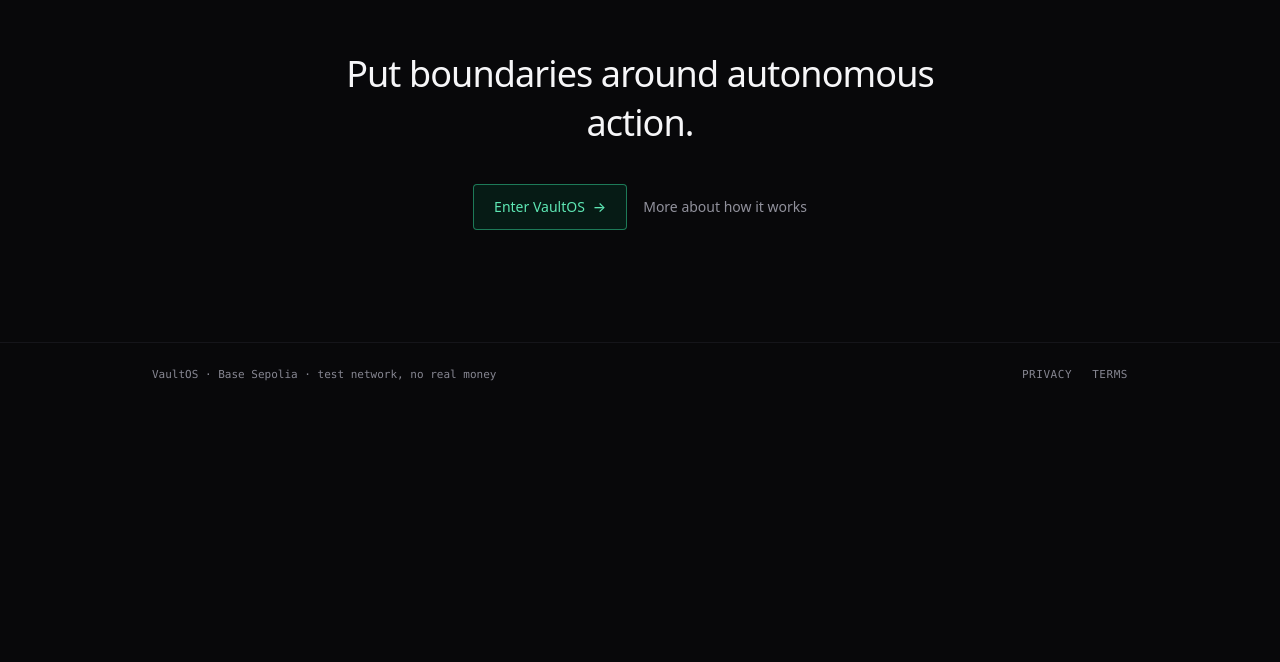
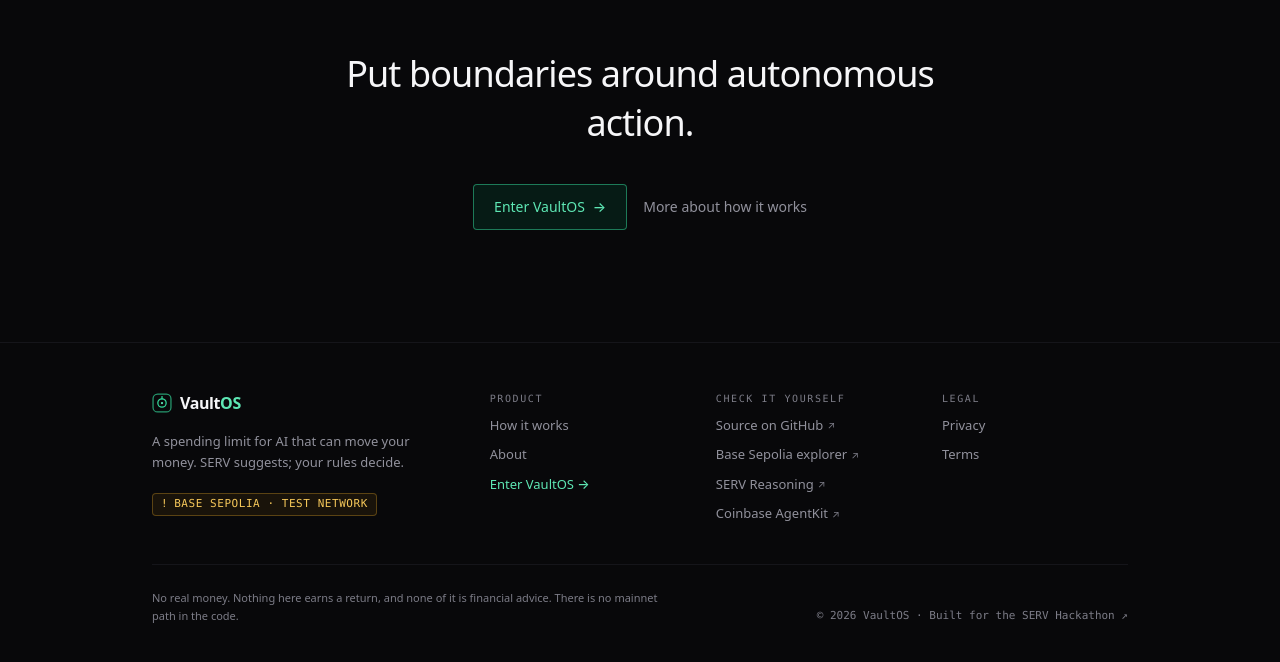
Before and after one commit to Raga-vibe/vaultos, a Next.js app: page / in a window 1280 px wide. Shown: the part 3129-3791 px from the top of the page. Before the commit the page ends 3536 px from the top, so only its background shows below. Built offline with nearby package versions, Linux system fonts and the light colour scheme; no server answers.

Commit message:
Single shared footer with verification links

```diff
--- a/components/shell/AppShell.tsx
+++ b/components/shell/AppShell.tsx
@@ -14,6 +14,7 @@
 import { motion, useReducedMotion } from "motion/react";
 import type { ReactNode } from "react";
 import { Brand, BrandMark, Wordmark } from "./Brand";
+import { Footer } from "./Footer";
 
 const NAV = [
   { href: "/app", label: "Overview", glyph: "◎" },
@@ -117,33 +118,7 @@
           {children}
         </div>
 
-        <footer className="mx-auto w-full max-w-6xl border-t border-ink-800 px-4 py-6 sm:px-6 lg:px-10">
-          <div className="flex flex-wrap items-center gap-x-5 gap-y-2">
-            <span className="font-mono text-[11px] text-mute-3">
-              VaultOS · Base Sepolia · test network, no real money
-            </span>
-            <nav className="ml-auto flex gap-5" aria-label="Legal">
-              <Link
-                href="/about"
-                className="font-mono text-[11px] uppercase tracking-wider text-mute-2 hover:text-ink-100"
-              >
-                About
-              </Link>
-              <Link
-                href="/privacy"
-                className="font-mono text-[11px] uppercase tracking-wider text-mute-2 hover:text-ink-100"
-              >
-                Privacy
-              </Link>
-              <Link
-                href="/terms"
-                className="font-mono text-[11px] uppercase tracking-wider text-mute-2 hover:text-ink-100"
-              >
-                Terms
-              </Link>
-            </nav>
-          </div>
-        </footer>
+        <Footer variant="app" />
       </main>
 
       {/* Mobile bottom bar */}
--- /dev/null
+++ b/components/shell/Footer.tsx
@@ -0,0 +1,237 @@
+"use client";
+
+/**
+ * The footer, for both shells.
+ *
+ * There used to be two of these — one in SiteShell, one in AppShell — saying
+ * almost the same thing in almost the same markup. Two copies of a footer is
+ * how a product ends up with two different answers to "what network is this
+ * on", so there is now one definition and a variant.
+ *
+ * WHAT A FOOTER IS FOR HERE
+ *
+ * On most products a footer is where links go to die. On this one it is doing
+ * real work, because the single most useful thing VaultOS can offer a sceptical
+ * reader is a way to stop taking its word for anything. So the "Check it
+ * yourself" column is the one that exists first: the source, the chain
+ * explorer, and the model the reasoning actually runs on. Everything else is
+ * arranged around it.
+ *
+ * The testnet line is stated twice on purpose — once as a chip you cannot miss
+ * and once in the small print at the bottom — because it is the one claim that
+ * matters if someone skims. Over-stating it is a cheap mistake. Under-stating
+ * it is not.
+ *
+ * TWO VARIANTS
+ *
+ * "site" is the full four-column footer for the public pages, where a visitor
+ * is deciding whether this is real.
+ *
+ * "app" is a compressed two-row version for the workspace, where the same
+ * person has already decided and is trying to get something done. A tall
+ * footer under a tool is furniture in the way. It keeps the verification
+ * links, because those stay useful, and drops the marketing.
+ */
+
+import clsx from "clsx";
+import Link from "next/link";
+import { Brand } from "./Brand";
+
+/**
+ * Where the footer points.
+ *
+ * External destinations are listed once, here, so a moved repository or a
+ * renamed explorer is a single edit rather than a hunt. Nothing in this list
+ * is environment-dependent — the wallet address deliberately is not here,
+ * because it is resolved at runtime from CDP and a hardcoded copy would
+ * quietly start lying the first time somebody deploys this with their own
+ * credentials. The address lives on the wallet card, where it is read from
+ * the chain, and links to the explorer from there.
+ */
+const EXTERNAL = {
+  source: "https://github.com/Raga-vibe/vaultos",
+  explorer: "https://sepolia.basescan.org",
+  serv: "https://openserv.ai",
+  hackathon: "https://www.openserv.ai/hackathon",
+  agentkit: "https://docs.cdp.coinbase.com/agent-kit/welcome",
+} as const;
+
+/** An outbound link. The arrow is the affordance; the rel is the hygiene. */
+function Out({
+  href,
+  children,
+}: {
+  href: string;
+  children: React.ReactNode;
+}) {
+  return (
+    <a
+      href={href}
+      target="_blank"
+      rel="noreferrer noopener"
+      className="group inline-flex items-center gap-1 text-[13px] text-mute-1 transition-colors hover:text-ink-100"
+    >
+      {children}
+      <span
+        aria-hidden="true"
+        className="text-[10px] text-mute-3 transition-colors group-hover:text-ink-200"
+      >
+        ↗
+      </span>
+    </a>
+  );
+}
+
+/** An internal link, matched to Out so a column reads evenly. */
+function In({ href, children }: { href: string; children: React.ReactNode }) {
+  return (
+    <Link
+      href={href}
+      className="text-[13px] text-mute-1 transition-colors hover:text-ink-100"
+    >
+      {children}
+    </Link>
+  );
+}
+
+/** One labelled column. */
+function Column({
+  title,
+  children,
+}: {
+  title: string;
+  children: React.ReactNode;
+}) {
+  return (
+    <nav aria-label={title} className="flex flex-col gap-2.5">
+      <p className="font-mono text-[10px] uppercase tracking-[0.16em] text-mute-3">
+        {title}
+      </p>
+      {children}
+    </nav>
+  );
+}
+
+/**
+ * The network chip.
+ *
+ * Amber, not red. Red in this product means one thing — a policy refusal —
+ * and spending it on a standing disclaimer would blunt the only colour that
+ * has to keep its meaning. The glyph carries it for anyone who cannot see the
+ * hue at all.
+ */
+function NetworkChip() {
+  return (
+    <span className="inline-flex items-center gap-1.5 rounded border border-warn-500/30 bg-warn-950/40 px-2 py-0.5 font-mono text-[11px] uppercase tracking-wider text-warn-400">
+      <span aria-hidden="true">!</span>
+      Base Sepolia · test network
+    </span>
+  );
+}
+
+export function Footer({
+  variant = "site",
+  className,
+}: {
+  variant?: "site" | "app";
+  className?: string;
+}) {
+  const year = 2026;
+
+  /* The fine print, identical in both variants. It is the thing most worth
+     keeping identical. */
+  const finePrint = (
+    <p className="text-[11px] leading-relaxed text-mute-3">
+      No real money. Nothing here earns a return, and none of it is financial
+      advice. There is no mainnet path in the code.
+    </p>
+  );
+
+  if (variant === "app") {
+    return (
+      <footer
+        className={clsx(
+          "mx-auto w-full max-w-6xl border-t border-ink-800 px-4 py-7 sm:px-6 lg:px-10",
+          className,
+        )}
+      >
+        <div className="flex flex-wrap items-start gap-x-8 gap-y-4">
+          <div className="min-w-0">
+            <NetworkChip />
+            <div className="mt-2.5 max-w-md">{finePrint}</div>
+          </div>
+
+          <div className="flex w-full flex-wrap items-center gap-x-5 gap-y-2 sm:ml-auto sm:w-auto">
+            <In href="/about">About</In>
+            <Out href={EXTERNAL.source}>Source</Out>
+            <Out href={EXTERNAL.explorer}>Explorer</Out>
+            <In href="/privacy">Privacy</In>
+            <In href="/terms">Terms</In>
+          </div>
+        </div>
+      </footer>
+    );
+  }
+
+  return (
+    <footer className={clsx("border-t border-ink-800", className)}>
+      <div className="mx-auto w-full max-w-5xl px-4 py-12 sm:px-6">
+        <div className="grid gap-10 sm:grid-cols-2 lg:grid-cols-[1.6fr_1fr_1fr_1fr]">
+          {/* Identity. One sentence, because the whole site is the long
+              version and a footer that re-pitches is a footer nobody reads. */}
+          <div className="flex flex-col gap-3">
+            <Link href="/" aria-label="VaultOS home" className="w-fit">
+              <Brand size={20} textClassName="text-[16px]" />
+            </Link>
+            <p className="max-w-xs text-[13px] leading-relaxed text-mute-1">
+              A spending limit for AI that can move your money. SERV suggests;
+              your rules decide.
+            </p>
+            <div className="mt-1">
+              <NetworkChip />
+            </div>
+          </div>
+
+          <Column title="Product">
+            <In href="/#how-it-works">How it works</In>
+            <In href="/about">About</In>
+            <Link
+              href="/app"
+              className="w-fit text-[13px] font-medium text-approve-400 transition-colors hover:text-ink-50"
+            >
+              Enter VaultOS →
+            </Link>
+          </Column>
+
+          {/* The column this footer exists for. */}
+          <Column title="Check it yourself">
+            <Out href={EXTERNAL.source}>Source on GitHub</Out>
+            <Out href={EXTERNAL.explorer}>Base Sepolia explorer</Out>
+            <Out href={EXTERNAL.serv}>SERV Reasoning</Out>
+            <Out href={EXTERNAL.agentkit}>Coinbase AgentKit</Out>
+          </Column>
+
+          <Column title="Legal">
+            <In href="/privacy">Privacy</In>
+            <In href="/terms">Terms</In>
+          </Column>
+        </div>
+
+        <div className="mt-10 flex flex-wrap items-end justify-between gap-x-8 gap-y-4 border-t border-ink-800 pt-6">
+          <div className="max-w-lg">{finePrint}</div>
+          <p className="font-mono text-[11px] text-mute-3">
+            © {year} VaultOS ·{" "}
+            <a
+              href={EXTERNAL.hackathon}
+              target="_blank"
+              rel="noreferrer noopener"
+              className="transition-colors hover:text-ink-200"
+            >
+              Built for the SERV Hackathon ↗
+            </a>
+          </p>
+        </div>
+      </div>
+    </footer>
+  );
+}
--- a/components/shell/SiteShell.tsx
+++ b/components/shell/SiteShell.tsx
@@ -19,6 +19,7 @@
 import { usePathname } from "next/navigation";
 import type { ReactNode } from "react";
 import { Brand } from "./Brand";
+import { Footer } from "./Footer";
 
 const LINKS = [
   { href: "/#how-it-works", label: "How it works" },
@@ -69,27 +70,7 @@
 
       <main className="flex-1">{children}</main>
 
-      <footer className="border-t border-ink-800">
-        <div className="mx-auto flex w-full max-w-5xl flex-wrap items-center gap-x-5 gap-y-2 px-4 py-6 sm:px-6">
-          <span className="font-mono text-[11px] text-mute-2">
-            VaultOS · Base Sepolia · test network, no real money
-          </span>
-          <nav className="ml-auto flex gap-5" aria-label="Legal">
-            <Link
-              href="/privacy"
-              className="font-mono text-[11px] uppercase tracking-wider text-mute-2 hover:text-ink-100"
-            >
-              Privacy
-            </Link>
-            <Link
-              href="/terms"
-              className="font-mono text-[11px] uppercase tracking-wider text-mute-2 hover:text-ink-100"
-            >
-              Terms
-            </Link>
-          </nav>
-        </div>
-      </footer>
+      <Footer variant="site" />
     </div>
   );
 }
```
